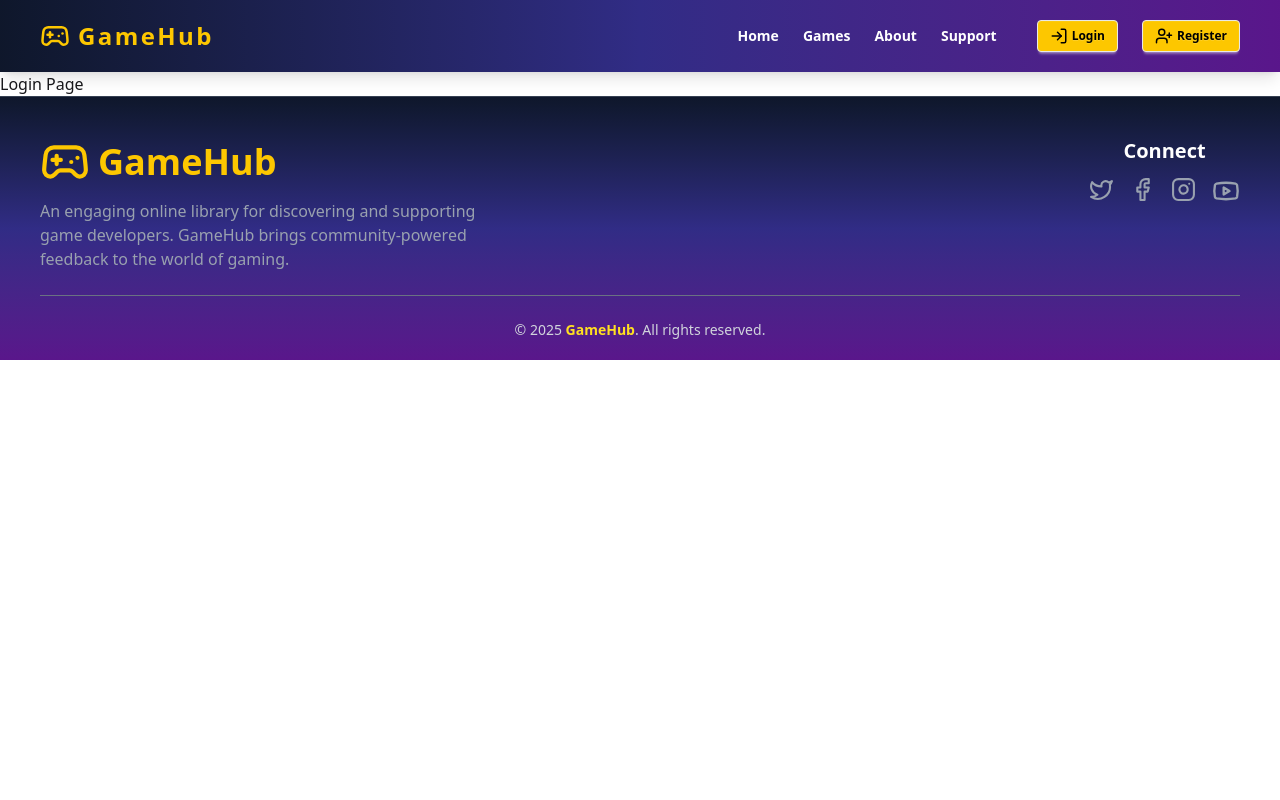
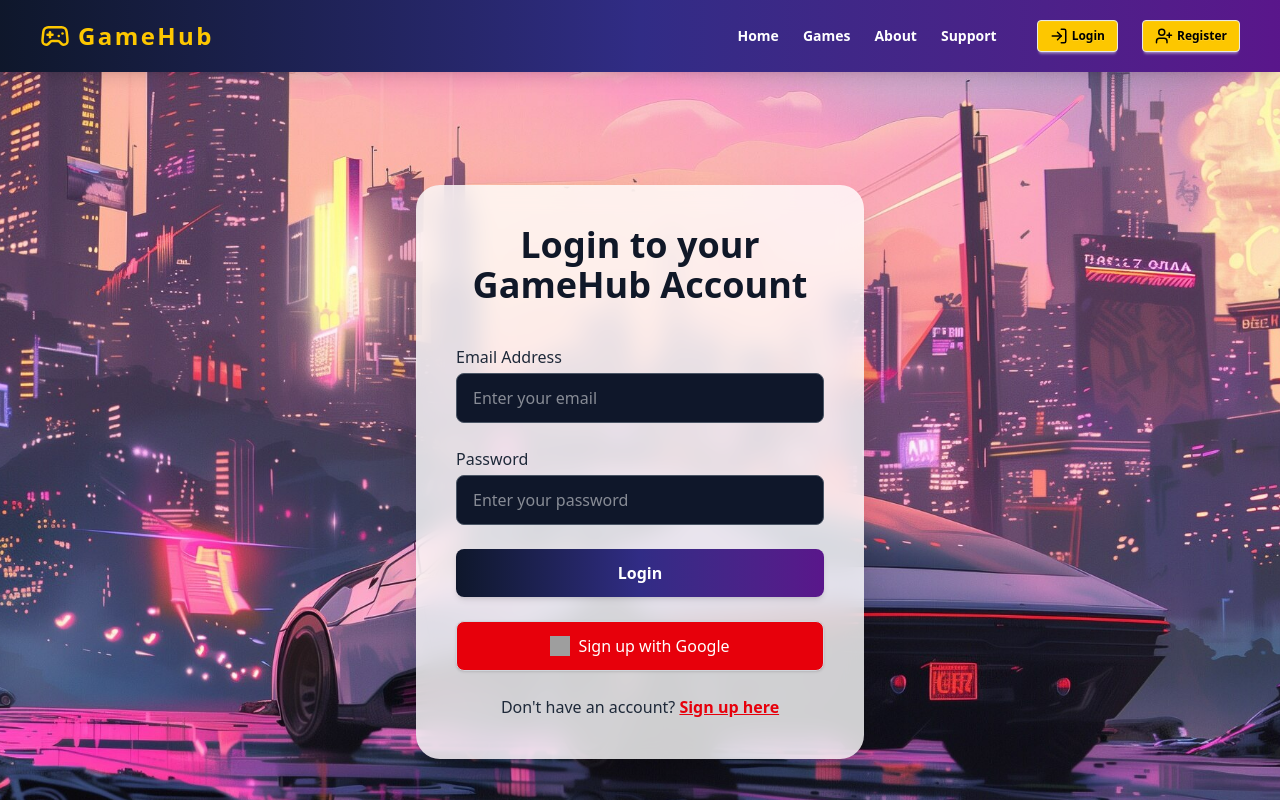
Before and after one commit to Hlamong55/GameHub-A-Game-Library, a React (Vite) app: page /login in a window 1280 px wide. Shown: the top 800 px of the page. Built offline with nearby package versions, Linux system fonts and the light colour scheme; grey boxes are pictures that could not be loaded.

Commit message:
created 404 & login page

```diff
--- a/src/components/AllGamesCard.jsx
+++ b/src/components/AllGamesCard.jsx
@@ -12,7 +12,7 @@ const AllGamesCard = ({data}) => {
                     <h2 className="text-white text-xl font-bold drop-shadow-lg">
                     {title}
                   </h2>
-                  <p className="text-sm text-gray-300 badge badge-dash">
+                  <p className="text-sm font-semibold text-gray-200 badge badge-dash">
                      {category}
                   </p>
                 </div>
@@ -20,13 +20,13 @@ const AllGamesCard = ({data}) => {
 
               <div className="bg-gray-800 px-5 py-3 text-white flex items-center justify-between">
                 <Link
-                  className="bg-green-600 px-2 py-1 rounded text-sm font-bold"
+                  className="bg-green-600 px-3.5 py-1.5 rounded t font-bold"
                    to={`/gameDetails/${id}`}
                 >
                   Details
                 </Link>
                 <div className="flex items-center justify-between">
-                  <span className="text-yellow-400 font-semibold">★ {ratings}/5</span>
+                  <span className="text-yellow-400 font-bold">★ {ratings}/5</span>
                 </div>
               </div>
                 </div>
--- a/src/components/GameCard.jsx
+++ b/src/components/GameCard.jsx
@@ -14,7 +14,7 @@ const GameCard = ({game}) => {
             <h2 className="text-white text-xl font-bold drop-shadow-lg">
             {title}
           </h2>
-          <p className="text-sm text-gray-300 badge badge-dash">
+          <p className="text-sm font-semibold text-gray-200 badge badge-dash">
              {category}
           </p>
         </div>
@@ -23,12 +23,12 @@ const GameCard = ({game}) => {
       <div className="bg-gray-800 px-5 py-3 text-white flex items-center justify-between">
         <Link
             to={`/gameDetails/${id}`}
-          className="bg-green-600 px-2 py-1 rounded text-sm font-bold"
+          className="bg-green-600 px-3.5 py-1.5 rounded  font-bold"
         >
           Details
         </Link>
         <div className="flex items-center justify-between">
-          <span className="text-yellow-400 font-semibold">★ {ratings}/5</span>
+          <span className="text-yellow-400 font-bold">★ {ratings}/5</span>
         </div>
       </div>
         </div>
--- a/src/pages/GameDetails.jsx
+++ b/src/pages/GameDetails.jsx
@@ -33,7 +33,7 @@ const GameDetails = () => {
   } = singleGame;
 
   return (
-    <div className="bg-gray-200 text-white py-20 px-6 sm:px-10 font-sans"
+    <div className=" text-white py-20 px-6 sm:px-10 font-sans"
     style={{backgroundImage: `url(https://i.ibb.co.com/7NdTGGZV/07321214-aad8-4167-b316-bf8f96c8cf38.jpg)`}}>
       <div className="max-w-6xl mx-auto shadow-2xl rounded-lg overflow-hidden border border-gray-800 bg-[#141414]">
         <div className="md:flex">
@@ -41,22 +41,22 @@ const GameDetails = () => {
             className="md:w-1/2 bg-cover bg-center"
             style={{
               backgroundImage: `url(${coverPhoto})`,
-              minHeight: "450px",
+              minHeight: "480px",
             }}
           ></div>
 
           <div className="md:w-1/2 p-6 flex flex-col justify-between">
             <div>
-              <h1 className="text-8xl sm:text-4xl font-bold text-yellow-400 mb-3 tracking-wide">
+              <h1 className="text-8xl sm:text-4xl font-bold text-yellow-400 mb-4 tracking-wide">
                 {title}
               </h1>
 
-              <p className="text-gray-300 text-lg mb-8">{description}</p>
+              <p className="text-gray-200 text-lg mb-8">{description}</p>
 
               <div className="space-y-2.5 text-lg">
                 <p>
                   <span className="text-gray-400">Genre:</span>{" "}
-                  <span className="text-pink-400 font-semibold">
+                  <span className="text-pink-400 font-bold">
                     {category}
                   </span>
                 </p>
@@ -67,7 +67,7 @@ const GameDetails = () => {
                 </p>
                 <p>
                   <span className="text-gray-400">Developed By:</span>{" "}
-                  <span className="text-pink-400 font-medium">
+                  <span className="text-pink-400 font-bold">
                     {developer}
                   </span>
                 </p>
@@ -75,7 +75,7 @@ const GameDetails = () => {
             </div>
 
             <div className="mt-6 flex  flex-wrap gap-2">
-              <span className="bg-red-600 px-3 py-1 rounded-full">
+              <span className="bg-red-500 px-3.5 py-1.5 rounded-full font-semibold">
                 #{category}
               </span>
             </div>
--- a/src/pages/Login.jsx
+++ b/src/pages/Login.jsx
@@ -1,11 +1,88 @@
-import React from 'react';
+import React, { useEffect } from "react";
+import bgImage from "../assets/collected/car9.jpeg";
+import { Link } from "react-router";
 
 const Login = () => {
-    return (
-        <div>
-            <h1>Login Page</h1>
+    useEffect(() => {
+          document.title = "Login | GameHub";
+        }, []);
+
+
+  return (
+    <div
+      style={{
+        backgroundImage: `url(${bgImage})`,
+        backgroundSize: "cover",
+        backgroundPosition: "center",
+      }}
+      className="flex items-center justify-center px-4 py-12 min-h-screen"
+    >
+      <div className="bg-white/80 dark:bg-black/60 backdrop-blur-md p-10 rounded-3xl max-w-md w-full shadow-2xl">
+        <h2 className="text-4xl font-bold text-center text-gray-900 dark:text-white mb-10">
+          Login to your GameHub Account
+        </h2>
+
+        <form className="space-y-6">
+          {/* Email Field */}
+          <div>
+            <label className="block font-medium text-gray-800 dark:text-gray-200 mb-1">
+              Email Address
+            </label>
+            <input
+              type="email"
+              placeholder="Enter your email"
+              className="w-full px-4 py-3 rounded-lg bg-[#0f172a] text-white border border-gray-600 focus:outline-none focus:ring-2 focus:ring-red-500"
+              required
+            />
+          </div>
+
+          {/* Password Field */}
+          <div>
+            <label className="block font-medium text-gray-800 dark:text-gray-200 mb-1">
+              Password
+            </label>
+            <input
+              type="password"
+              placeholder="Enter your password"
+              className="w-full px-4 py-3 rounded-lg bg-[#0f172a] text-white border border-gray-600 focus:outline-none focus:ring-2 focus:ring-red-500"
+              required
+            />
+          </div>
+
+          {/* Submit Button */}
+          <button
+            type="submit"
+            className="w-full bg-linear-to-r from-slate-900 via-indigo-900 to-purple-900 hover:from-indigo-700 hover:to-pink-600 text-white font-bold py-3 rounded-lg shadow-md transition-all duration-500 ease-in-out transform hover:shadow-[0_0_15px_rgba(255,0,120,0.6)]"
+          >
+            Login
+          </button>
+        </form>
+
+        {/* Google Login */}
+        <div className="mt-6 text-center">
+          <button className="flex items-center justify-center gap-2 w-full bg-red-600  text-white border border-gray-300 hover:bg-black font-medium py-3 rounded-lg shadow-sm transition-all duration-300">
+            <img
+              src="https://www.svgrepo.com/show/475656/google-color.svg"
+              alt="Google"
+              className="w-5 h-5"
+            />
+            <span>Sign up with Google</span>
+          </button>
         </div>
-    );
+
+
+        <p className="mt-6 text-center text-gray-800 ">
+          Don't have an account?{" "}
+          <Link
+            to="/register"
+            className="text-red-600 hover:text-red-700 font-semibold underline"
+          >
+            Sign up here
+          </Link>
+        </p>
+      </div>
+    </div>
+  );
 };
 
 export default Login;
--- a/src/routes/Router.jsx
+++ b/src/routes/Router.jsx
@@ -6,6 +6,7 @@ import GameDetails from "../pages/GameDetails";
 import Login from "../pages/Login";
 import About from "../pages/About";
 import Register from "../pages/Register";
+import ErrorPage from "../pages/ErrorPage";
 
 const router = createBrowserRouter([
   {
@@ -43,7 +44,7 @@ const router = createBrowserRouter([
   },
   {
     path: "/*",
-    element: <h2>Error404</h2>,
+    element: <ErrorPage></ErrorPage>
   },
 ]);
 
```
Also changed, not shown: src/pages/ErrorPage.jsx (added, +60 -0 lines).
